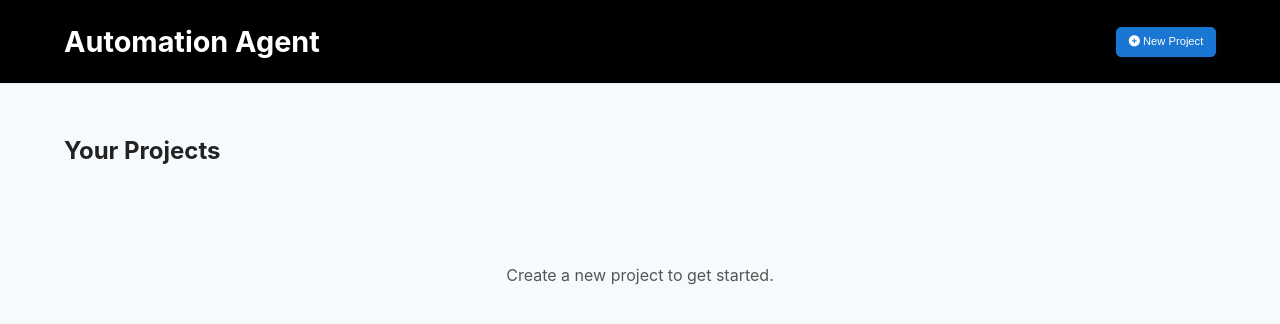
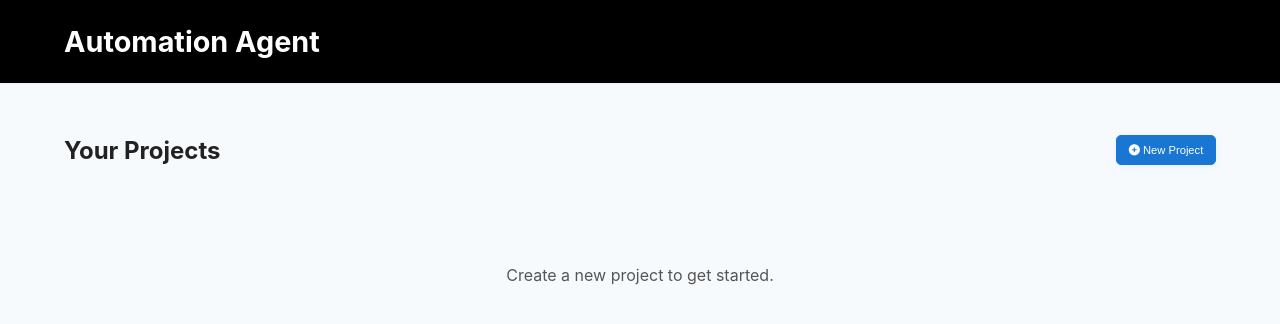
Before and after one commit to Avinash-01ops/automation-agent-tool, a website: page index.html in a window 1280 px wide. Drawn offline with Linux system fonts and the light colour scheme.

Commit message:
Minor fix: button position change

```diff
--- a/css/style.css
+++ b/css/style.css
@@ -41,6 +41,13 @@
   padding: 2rem 4rem;
   max-width: 1200px;
   margin: 0 auto;
+}
+
+.main-content .header{
+  display: flex;
+  flex-direction: row;
+  justify-content: space-between;
+  align-items: center;
 }
 
 .heading-button {
--- a/index.html
+++ b/index.html
@@ -12,13 +12,17 @@
 <body>
   <header class="app-header">
     <h1>Automation Agent</h1>
-    <button id="newProjectBtn" class="btn btn-icon">
-      <i class="fas fa-plus-circle"></i> New Project
-    </button>
+
   </header>
 
   <main class="main-content">
-    <h2>Your Projects</h2>
+    <div class="header">
+      <h2>Your Projects</h2>
+
+      <button id="newProjectBtn" class="btn btn-icon">
+        <i class="fas fa-plus-circle"></i> New Project
+      </button>
+    </div>
     <div id="projectsContainer" class="projects-container empty">
       <p class="placeholder">Create a new project to get started.</p>
     </div>
```
